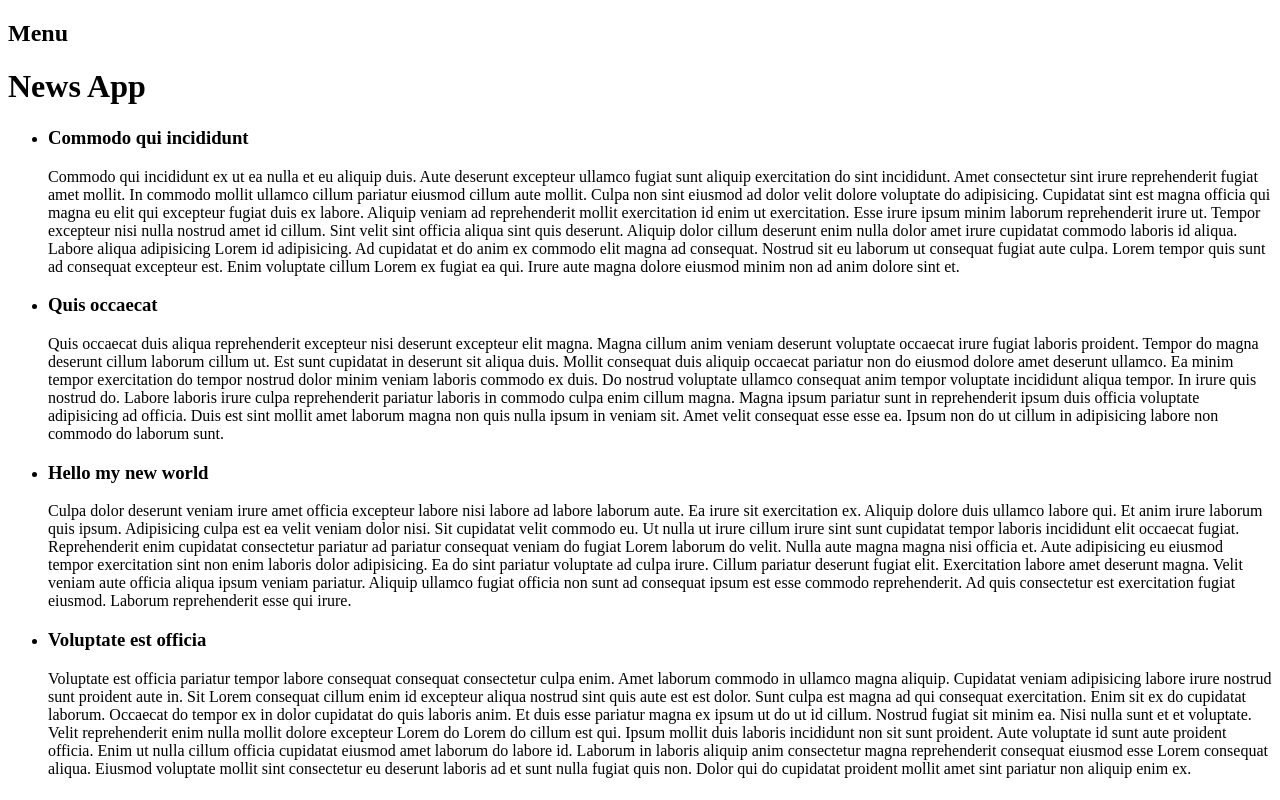
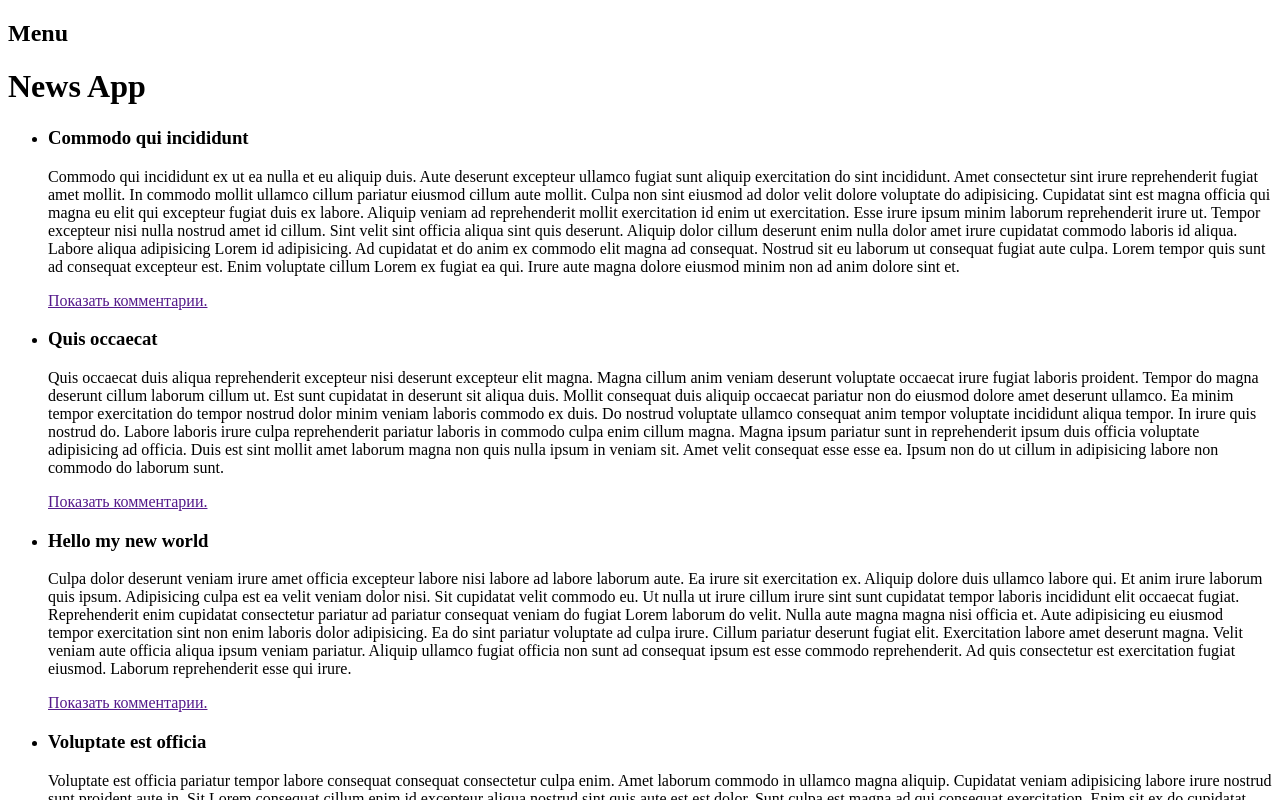
Before and after one commit to romabelka/js_ru_14_08, a React app: page / in a window 1280 px wide. Shown: the top 800 px of the page. Built offline with nearby package versions, Linux system fonts and the light colour scheme.

Commit message:
add Comment and CommentList components

```diff
--- a/src/Article.js
+++ b/src/Article.js
@@ -1,4 +1,5 @@
 import React, {Component} from 'react'
+import CommentList from './CommentList'
 
 class Article extends Component {
     constructor(props) {
@@ -18,6 +19,7 @@ class Article extends Component {
             <div>
                 <h3 onClick = {this.handleClick}>{article.title}</h3>
                 {this.getBody()}
+                <CommentList comments = {article.comments}/>
             </div>
         )
     }
--- /dev/null
+++ b/src/Comment.js
@@ -0,0 +1,13 @@
+import React from 'react'
+
+function Comment(props) {
+
+    const {user, text} = props;
+
+    return <div>
+        <h3>{user}</h3>
+        <p>{text}</p>
+    </div>
+}
+
+export default Comment;
--- /dev/null
+++ b/src/CommentList.js
@@ -0,0 +1,59 @@
+import React, { Component } from 'react'
+import Comment from './Comment'
+
+class CommentList extends Component {
+
+    constructor(props) {
+
+        super(props);
+
+        this.state = {
+            isOpenComments: false
+        }
+    }
+
+    render() {
+
+        const buttonText = this.state.isOpenComments
+            ? 'Скрыть комментарии.' : 'Показать комментарии.';
+
+        return (
+            <div>
+                <a href="" onClick={this.showHideComments.bind(this)}>{buttonText}</a>
+                {this.viewCommentList()}
+            </div>
+        )
+    }
+
+    viewCommentList() {
+
+        if (!this.state.isOpenComments) {
+            return;
+        }
+
+        const {comments} = this.props;
+
+        if (!Array.isArray(comments) || comments.length < 1) {
+            return <p>Комментарии отсутствуют</p>
+        }
+
+        const commentList = [];
+
+        for (let {id, user, text} of comments) {
+            commentList.push(<li key={id}> <Comment user = {user} text = {text}/> </li>)
+        }
+
+        return <ul>{commentList}</ul>
+    }
+
+    showHideComments(event) {
+
+        event.preventDefault();
+
+        this.setState({
+            isOpenComments: !this.state.isOpenComments
+        });
+    }
+}
+
+export default CommentList
```
